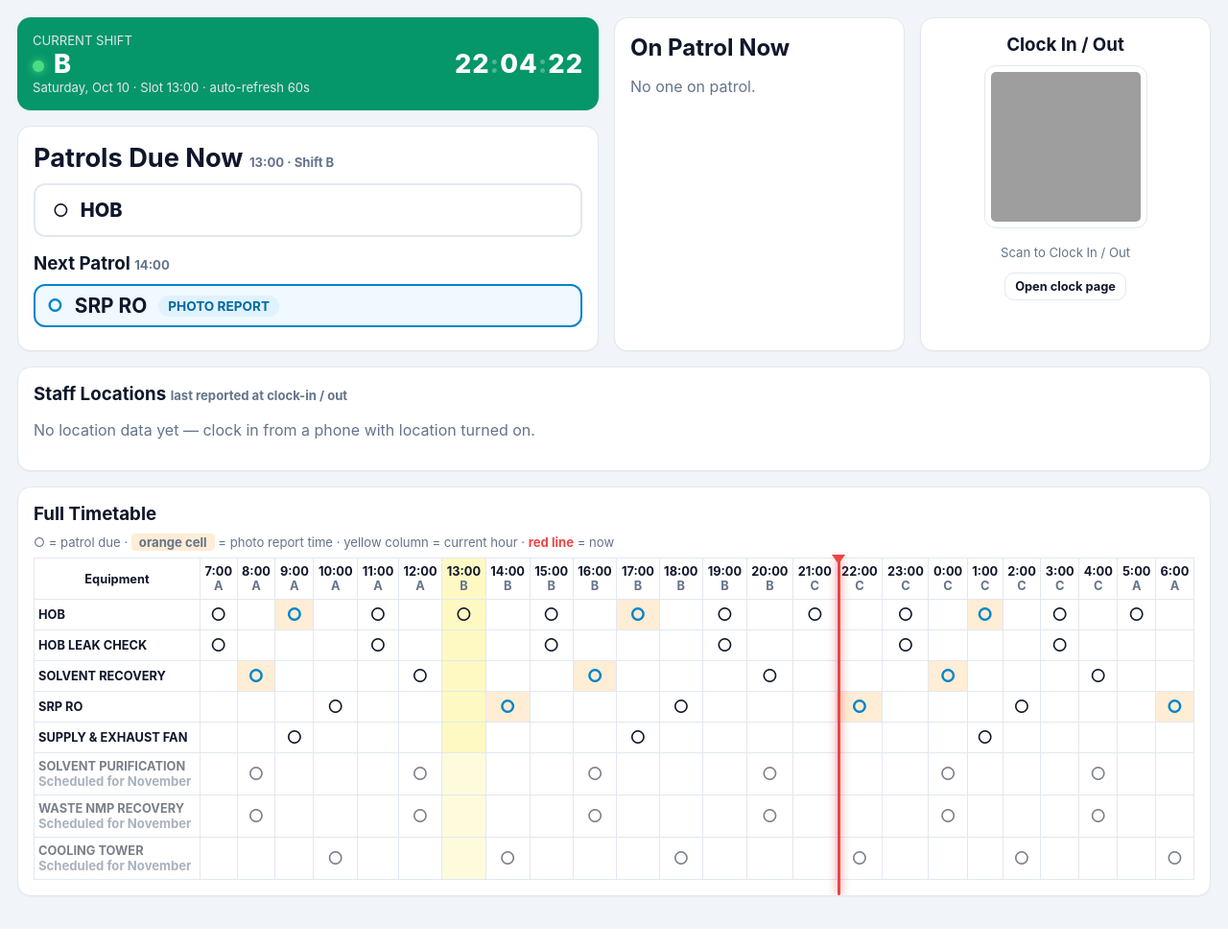
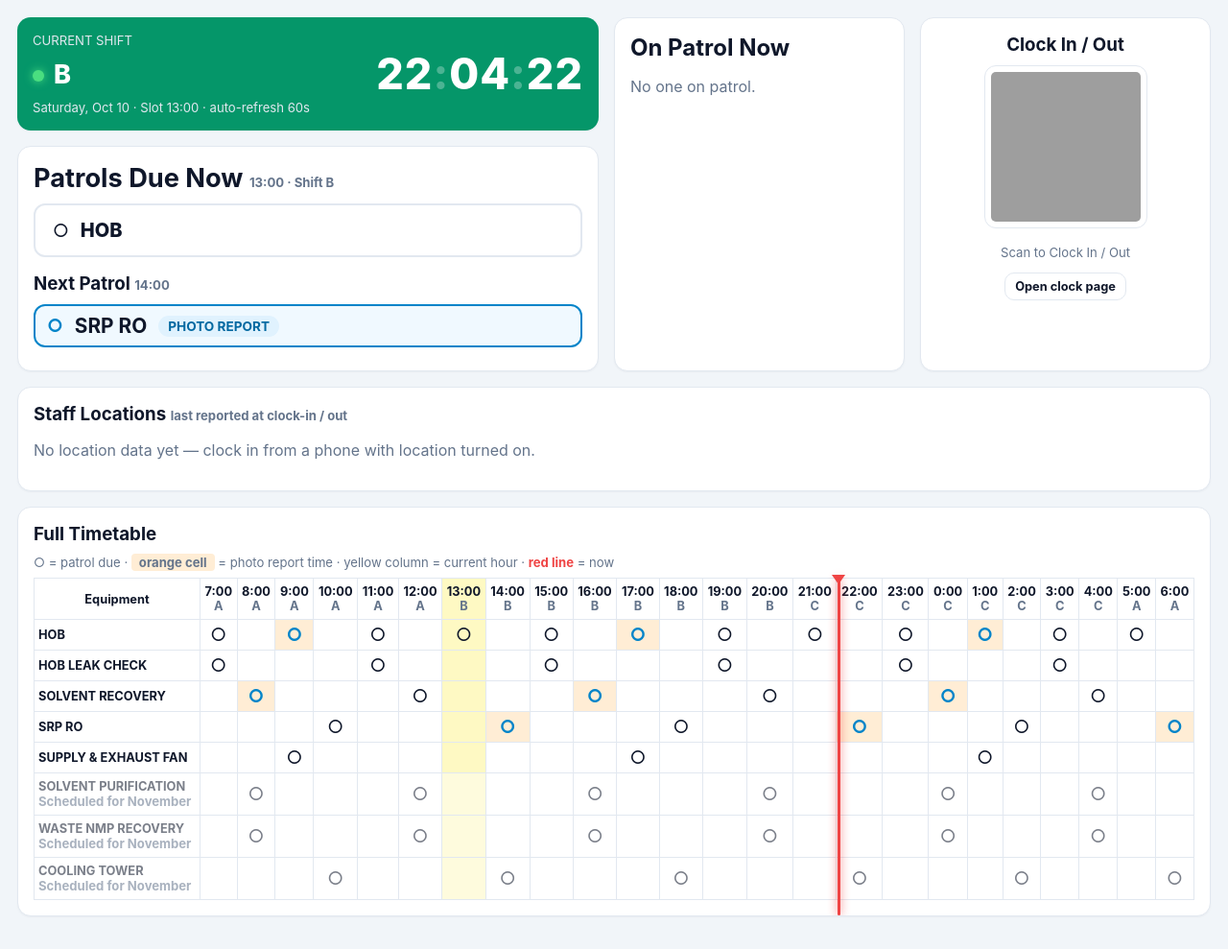
Before and after one commit to jungg181/patrol-timetable, a Flask app: page / in a window 1280 px wide. Shown: the part 57-1046 px from the top of the page at 96% size. Before the commit the page ends 1025 px from the top, so only its background shows below. Run offline with Flask 3, Linux system fonts and the light colour scheme; grey boxes are pictures that could not be loaded.

Commit message:
Bigger clock in shift panel

```diff
--- a/templates/dashboard.html
+++ b/templates/dashboard.html
@@ -12,7 +12,7 @@
     <div class="small" style="color:#e2e8f0">CURRENT SHIFT</div>
     <div style="display:flex;align-items:center;gap:12px">
       <div style="font-size:1.7rem;font-weight:800"><span class="livedot blink"></span>{{ shift.name if shift else '—' }}</div>
-      <div class="clock" id="clock" style="font-size:1.7rem;margin-left:auto">--:--:--</div>
+      <div class="clock" id="clock" style="font-size:2.8rem;margin-left:auto">--:--:--</div>
     </div>
     <div class="small" style="color:#e2e8f0">{{ now.strftime('%A, %b %d') }} · Slot {{ slots[slot_idx].label }} · auto-refresh 60s</div>
   </div>
```
